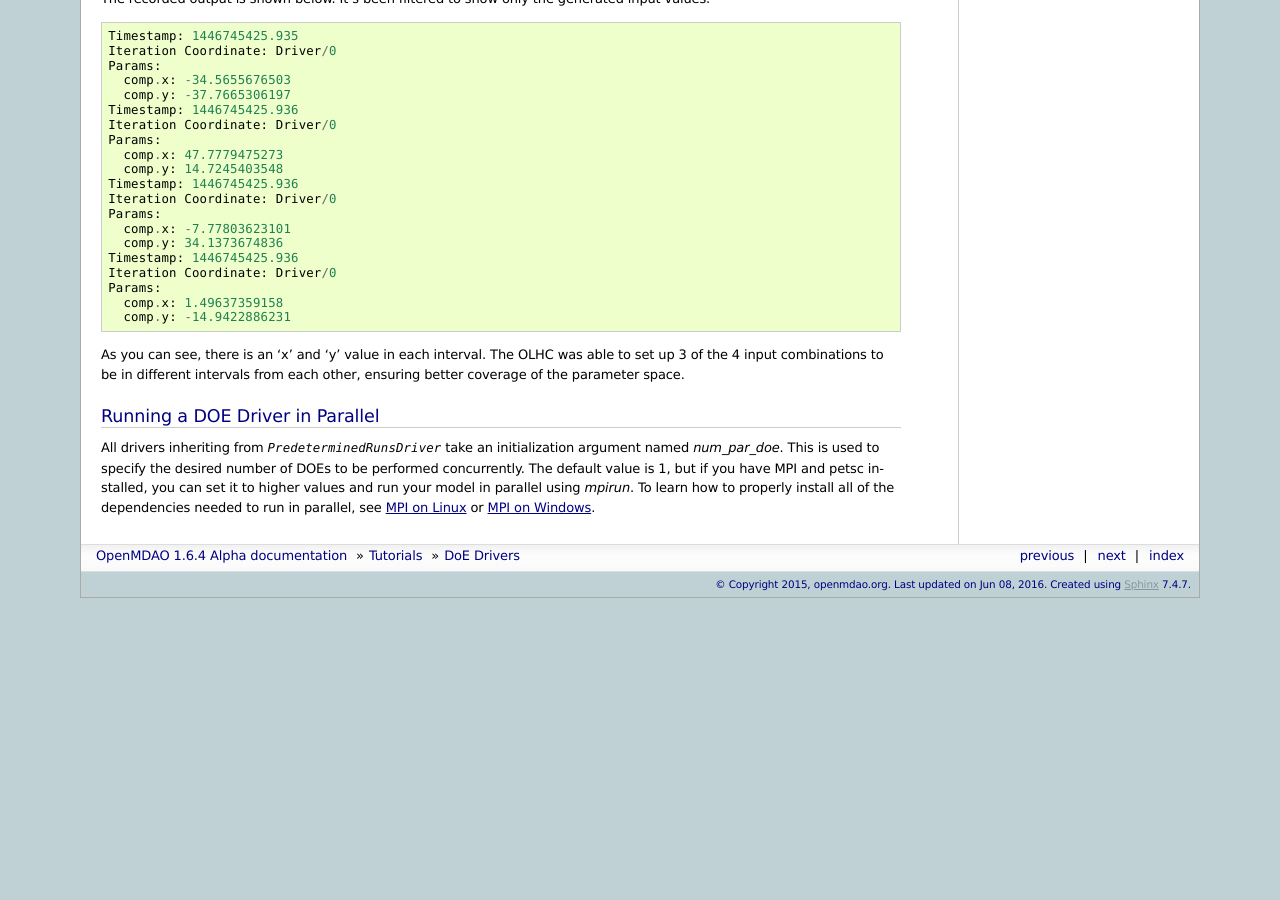
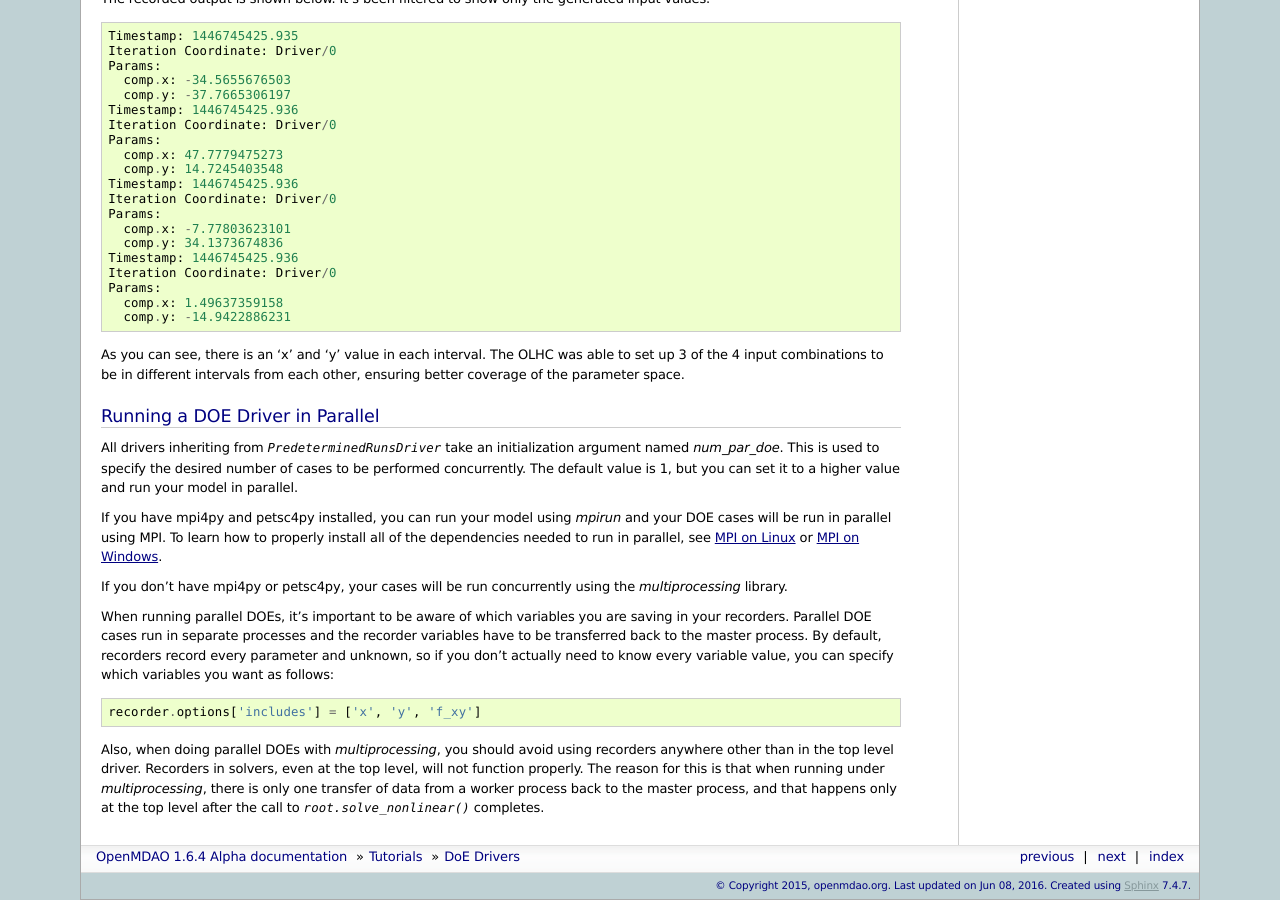
Before and after one commit to OpenMDAO/OpenMDAO1, a Sphinx documentation site: the page built from openmdao/docs/usr-guide/tutorials/doe-drivers.rst, in a window 1280 px wide and 900 px high, scrolled down 1236 px. Built offline with Sphinx 7.4.7, drawn with Linux system fonts in a browser that asks for light colours; before the commit the page ends 1834 px from its top, so only the background shows below that.

Commit message:
updated par doe docs

```diff
--- a/openmdao/docs/usr-guide/tutorials/doe-drivers.rst
+++ b/openmdao/docs/usr-guide/tutorials/doe-drivers.rst
@@ -126,12 +126,36 @@ Running a DOE Driver in Parallel
 
 All drivers inheriting from `PredeterminedRunsDriver` take an initialization
 argument named *num_par_doe*.  This is used to specify the desired number of
-DOEs to be performed concurrently.  The default value is 1, but if you have
-MPI and petsc installed, you can set it to higher values and run your model
-in parallel using *mpirun*.  To learn how to properly install all of the
-dependencies needed to run in parallel, see `MPI on Linux`_ or
-`MPI on Windows`_.
+cases to be performed concurrently.  The default value is 1, but you can set it
+to a higher value and run your model in parallel.
+
+If you have mpi4py and petsc4py installed, you can run your model using *mpirun*
+and your DOE cases will be run in parallel using MPI.  To learn how to properly
+install all of the dependencies needed to run in parallel, see `MPI on Linux`_
+or `MPI on Windows`_.
 
 .. _MPI on Linux: ../../getting-started/mpi_linux.html
 
 .. _MPI on Windows: ../../getting-started/mpi_windows.html
+
+If you don't have mpi4py or petsc4py, your cases will be run concurrently using
+the *multiprocessing* library.
+
+When running parallel DOEs, it's important to be aware of which
+variables you are saving in your recorders.  Parallel DOE cases run in separate
+processes and the recorder variables have to be transferred back to the master
+process.  By default, recorders record every parameter and unknown, so if you
+don't actually need to know every variable value, you can specify which variables
+you want as follows:
+
+::
+
+    recorder.options['includes'] = ['x', 'y', 'f_xy']
+
+
+Also, when doing parallel DOEs with *multiprocessing*, you should avoid using
+recorders anywhere other than in the top level driver.  Recorders in solvers,
+even at the top level, will not function properly. The reason for this is that
+when running under *multiprocessing*, there is only one transfer of data from
+a worker process back to the master process, and that happens only at the top
+level after the call to `root.solve_nonlinear()` completes.
```
